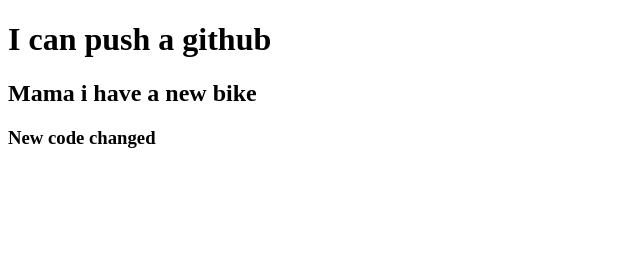
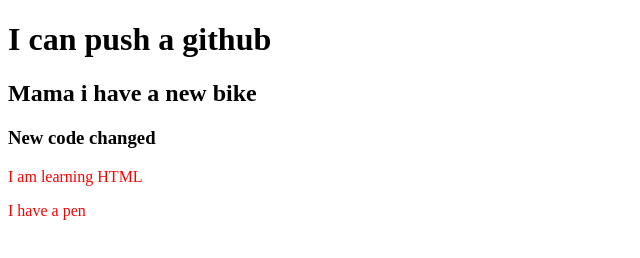
Before and after one commit to raihankabir02/work-now-repo, a plain HTML site: page index.html in a window 1280 px wide. Shown: the whole page, without its empty margins (0-640 px from the left). Drawn offline with Linux system fonts and the light colour scheme.

Commit message:
new added

```diff
--- a/index.html
+++ b/index.html
@@ -5,10 +5,13 @@
     <meta http-equiv="X-UA-Compatible" content="IE=edge">
     <meta name="viewport" content="width=device-width, initial-scale=1.0">
     <title>Work Now Github Repo</title>
+    <link rel="stylesheet" href="style.css">
 </head>
 <body>
     <h1>I can push a github</h1>
     <h2>Mama i have a new bike</h2>
     <h3>New code changed</h3>
+    <p>I am learning HTML</p>
+    <p>I have a pen</p>
 </body>
 </html>
--- /dev/null
+++ b/style.css
@@ -0,0 +1,3 @@
+p{
+    color: red;
+}
```
